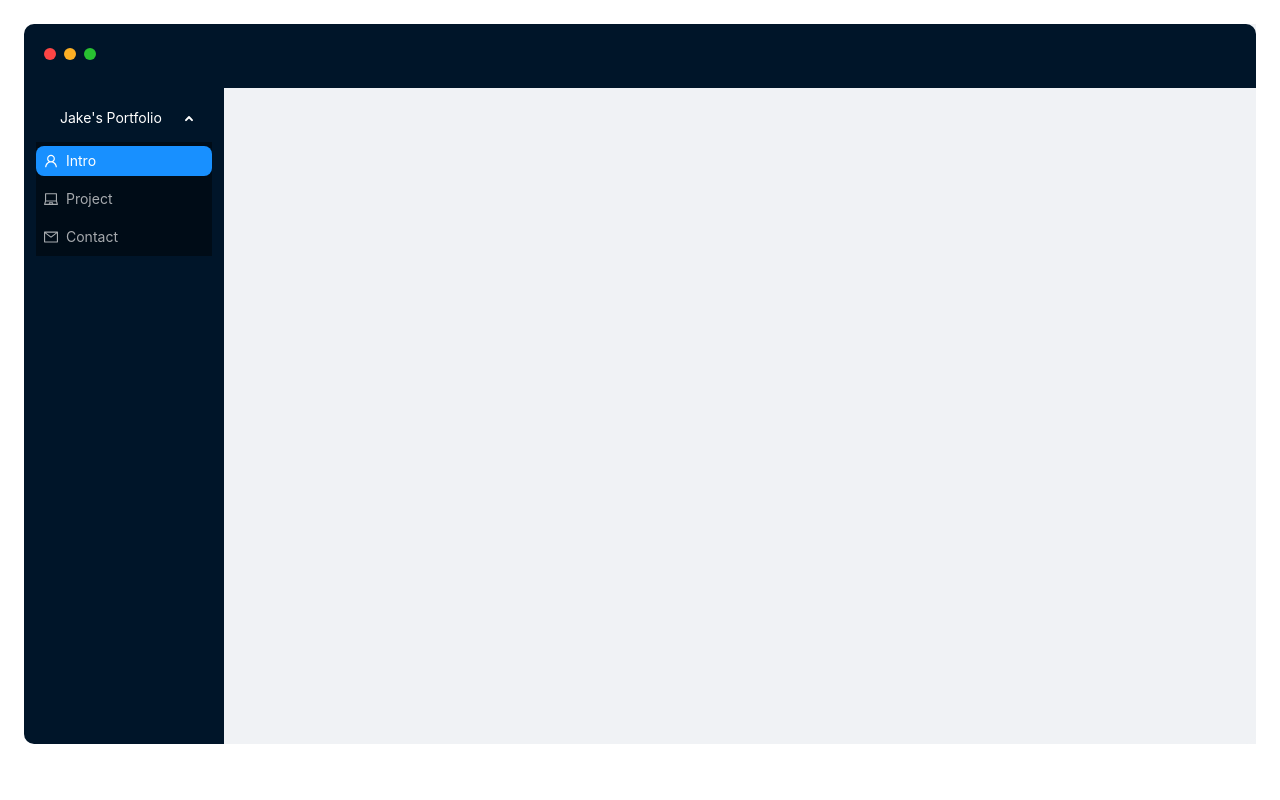
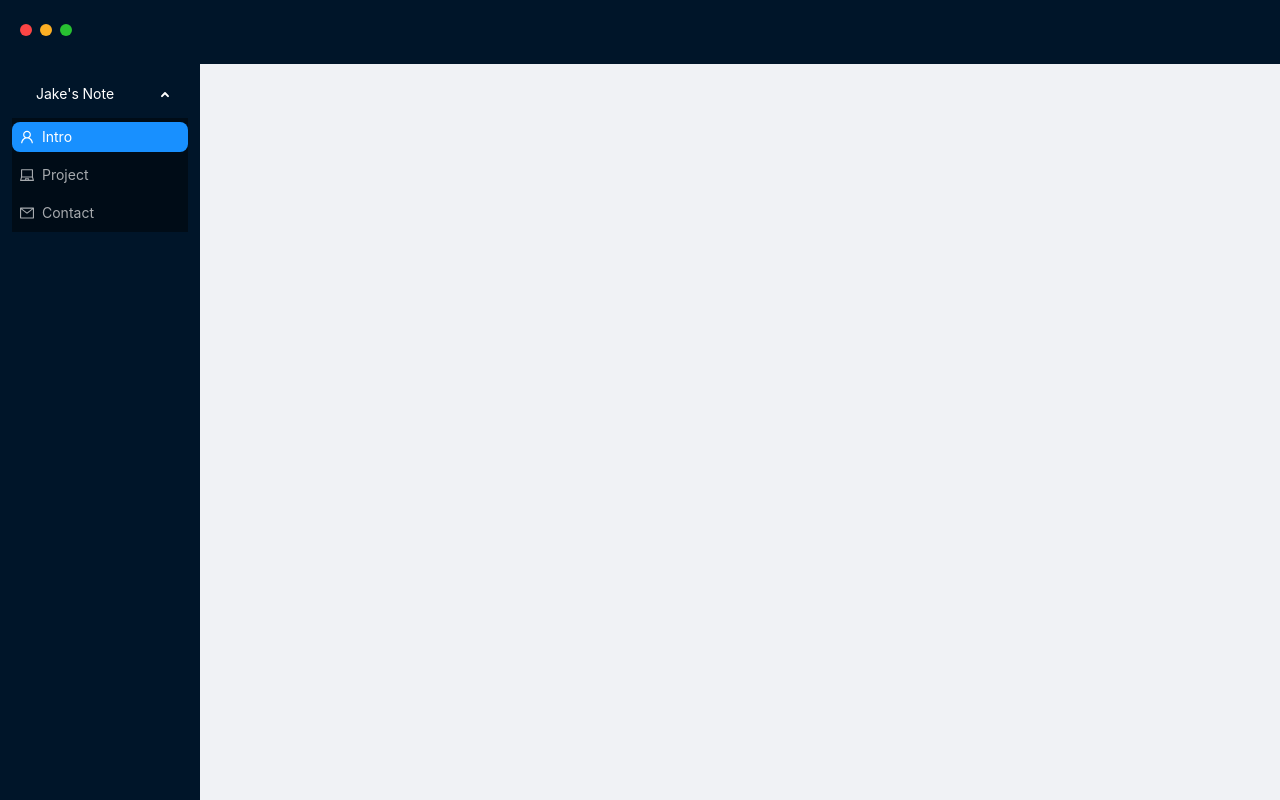
Before and after one commit to Jake-SHJ/jake-shj.github.io, a React (Create React App) app: page / in a window 1280 px wide. Built offline with nearby package versions, Linux system fonts and the light colour scheme.

Commit message:
fix: layout 변경, 관리 방향성 변경

```diff
--- a/public/index.html
+++ b/public/index.html
@@ -7,7 +7,7 @@
       name="description"
       content="Web site created using create-react-app"
     />
-    <title>Jake's Portfolio</title>
+    <title>Jake's Note</title>
   </head>
   <body>
     <div id="root"></div>
--- a/src/App.tsx
+++ b/src/App.tsx
@@ -1,19 +1,14 @@
 import "antd/dist/antd.css";
-import { Layout, Menu, Card, Avatar } from "antd";
+import { Layout, Menu, Avatar } from "antd";
 import Icon from "./components/Icon";
-import {
-  StyledLayout,
-  StyledHeader,
-  StyledSider,
-  StyledContent,
-} from "./components/Layout";
+import { StyledLayout, StyledSider, StyledContent } from "./components/Layout";
 import { StyledItem } from "./components/Menu";
 import { mapAvatarColor, mapMenus } from "./constants";
+const { Header } = Layout;
 
 const App = () => {
   return (
     <div className="App">
-      <Card style={{ border: 0 }}>
       <StyledLayout>
         <StyledSider>
           {mapAvatarColor.map((avatarColor) => {
@@ -35,7 +30,7 @@ const App = () => {
             defaultOpenKeys={["sub"]}
           >
             <div style={{ height: "30px" }}></div>
-              <Menu.SubMenu key="sub" title="Jake's Portfolio">
+            <Menu.SubMenu key="sub" title="Jake's Note">
               {mapMenus.map((menu) => {
                 return (
                   <StyledItem key={menu.key}>
@@ -48,11 +43,10 @@ const App = () => {
           </Menu>
         </StyledSider>
         <Layout>
-            <StyledHeader></StyledHeader>
+          <Header></Header>
           <StyledContent></StyledContent>
         </Layout>
       </StyledLayout>
-      </Card>
     </div>
   );
 };
--- a/src/components/Layout.tsx
+++ b/src/components/Layout.tsx
@@ -1,24 +1,18 @@
 import styled from "styled-components";
 import { Layout } from "antd";
-const { Header, Sider, Content } = Layout;
+const { Sider, Content } = Layout;
 
 export const StyledLayout = styled(Layout)`
   background-color: #fff;
 `;
 
-export const StyledHeader = styled(Header)`
-  border-radius: 0 10px 0 0;
-`;
-
 export const StyledSider = styled(Sider)`
   overflow: auto;
-  height: 90vh;
+  height: 100vh;
   left: 0;
-  border-radius: 10px 0 0 10px;
   padding: 18px 12px;
 `;
 
 export const StyledContent = styled(Content)`
-  border-radius: 0 0 10px 0;
   background-color: #f0f2f5;
 `;
```
Lines whose indentation alone changed are shown as unchanged.
